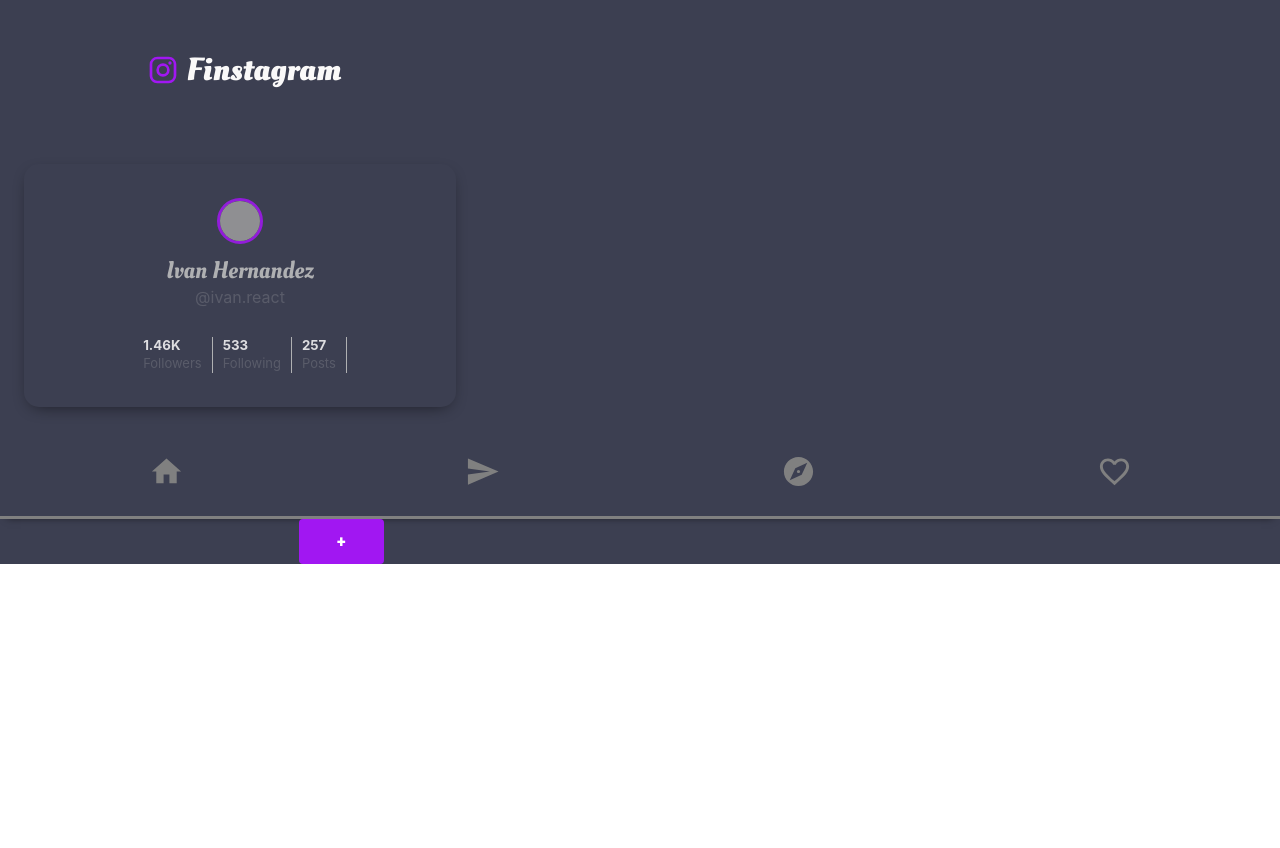
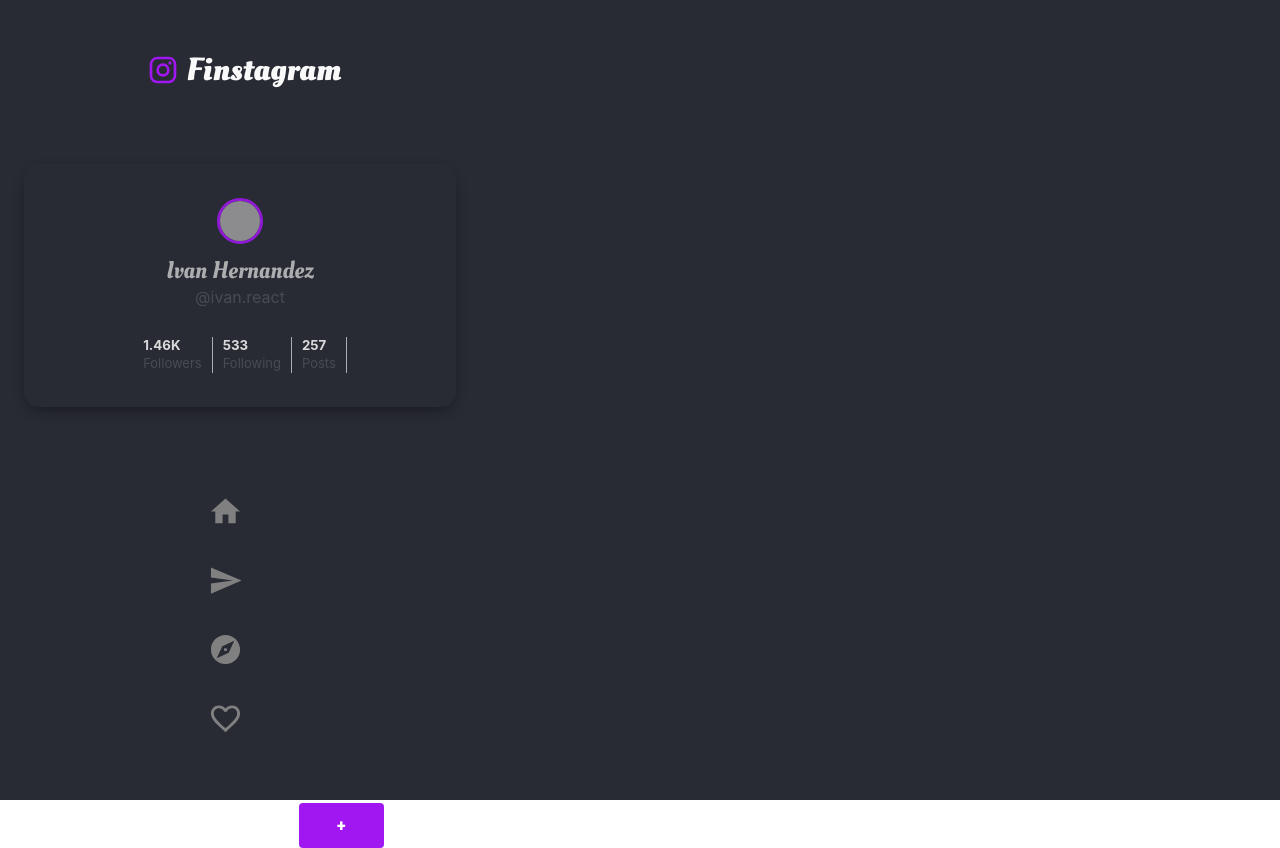
Before and after one commit to NaviTech11/Finstagram, a React (Create React App) app: page /landing in a window 1280 px wide. Before the commit the page ends 800 px from the top, so only its background shows below. Built offline with nearby package versions, Linux system fonts and the light colour scheme; grey boxes are pictures that could not be loaded.

Commit message:
Add final touches

```diff
--- a/src/Components/Messenger/Auth.js
+++ b/src/Components/Messenger/Auth.js
@@ -4,13 +4,8 @@ import './Messenger.css';
 import Message from './Message';
 import db from '../../firebase';
 import firebase from 'firebase';
-import FlipMove from 'react-flip-move';
-import SendIcon from '@material-ui/icons/Send';
-import { IconButton, Grid } from '@material-ui/core';
 import 'firebase/firestore';
 import 'firebase/auth';
-import { useAuthState } from 'react-firebase-hooks/auth';
-import { useCollectionData } from 'react-firebase-hooks/firestore';
 
 const auth = firebase.auth();
 
--- a/src/Components/Messenger/MesSidebar.css
+++ b/src/Components/Messenger/MesSidebar.css
@@ -1,17 +1,17 @@
-.sidebar {
+.mesSidebar {
     background-color: #3C3F51;
     color: #FAF9F9;
-    height: 100%;
-    width: 100%;
+    height: 100vh;
+    width: 25vw;
     overflow-x: hidden;
     overflow-y: auto;
 }
 
-.sidebar::-webkit-scrollbar {
+.mesSidebar::-webkit-scrollbar {
     display: none;
 }
 
-.sidebar__navbar {
+.mesSidebar__navbar {
     display: flex;
     flex-direction: row;
     justify-content: space-evenly;
@@ -20,16 +20,16 @@
     box-shadow: 0px 5px 8px -7px rgba(0, 0, 0, 0.75);
 }
 
-.navbar__option {
+.mesNavbar__option {
     width: 30%;
     padding: 15px 0;
     text-align: center;
     color: gray;
 }
-.navbar__option:hover > .MuiSvgIcon-root {
+.mesNavbar__option:hover > .MuiSvgIcon-root {
     color: #A117F2;
 }
-.navbar__option--active {
+.mesNavbar__option--active {
     color: #A117F2;
     width: 30%;
     padding: 15px 0;
@@ -37,11 +37,11 @@
 
 }
 
-.navbar__link {
+.mesNavbar__link {
     color: gray;
 }
 
-.navbar__link:hover {
+.mesNavbar__link:hover {
     color: #A117F2;
 }
 
--- a/src/Components/Messenger/MesSidebar.js
+++ b/src/Components/Messenger/MesSidebar.js
@@ -1,13 +1,11 @@
-import React, { Component, useState, useEffect } from 'react';
+import React, { Component } from 'react';
 import './MesSidebar.css';
 import { Link } from 'react-router-dom';
 import HomeIcon from '@material-ui/icons/Home';
 import ExploreIcon from '@material-ui/icons/Explore';
 import SendIcon from '@material-ui/icons/Send';
 import FavoriteBorderIcon from '@material-ui/icons/FavoriteBorder';
-import { Card, CardContent, Avatar } from '@material-ui/core';
-import db from '../../firebase';
-import firebase from 'firebase';
+import { Avatar } from '@material-ui/core';
 import { CONVERSATIONS } from './conversations';
 
 
@@ -35,16 +33,6 @@ class MesSidebar extends Component {
         };
     }
 
-    /*const [conversations, setConversations] = useState([]);
-
-    useEffect(() => {
-        db.collection('messages').onSnapshot(snapshot => {
-          setConversations(snapshot.docs.map(doc => ({id: doc.id, message: doc.data()})))
-        });
-      }, [] )
-
-    const userConv = conversations.filter(conv => conv.id === "kyIbYwakEHuxzBOIGNuc" || "oiqjCuj5j7Vc5zD0mQ8F").map()*/
-
     render() {
 
         const convo = this.state.conversations.map(conversation => {
@@ -54,22 +42,22 @@ class MesSidebar extends Component {
         })
 
         return (
-            <div className="sidebar">
-                <div className="sidebar__navbar">
-                    <div className="navbar__option">
-                        <Link to="/landing" className="navbar__link">
+            <div className="mesSidebar">
+                <div className="mesSidebar__navbar">
+                    <div className="mesNavbar__option">
+                        <Link to="/landing" className="mesNavbar__link">
                             <HomeIcon fontSize="large"/>
                         </Link>
                     </div>
-                    <div className="navbar__option--active">
-                        <Link to="/messenger" className="navbar__link">
+                    <div className="mesNavbar__option--active">
+                        <Link to="/messenger" className="mesNavbar__link">
                             <SendIcon fontSize="large"/>
                         </Link>
                     </div>
-                    <div className="navbar__option">
+                    <div className="mesNavbar__option">
                         <ExploreIcon fontSize="large"/>
                     </div>
-                    <div className="navbar__option">
+                    <div className="mesNavbar__option">
                         <FavoriteBorderIcon fontSize="large"/>
                     </div>
                 </div>
--- a/src/Components/Messenger/Messenger.css
+++ b/src/Components/Messenger/Messenger.css
@@ -1,3 +1,3 @@
-.messengerField {
+.messengerField2 {
   text-align: center;
 }
--- a/src/Components/Messenger/Messenger.js
+++ b/src/Components/Messenger/Messenger.js
@@ -1,16 +1,10 @@
-import React, { useState, useEffect } from 'react';
-import { FormControl, Input } from '@material-ui/core';
+import React from 'react';
 import './Messenger.css';
-import Message from './Message';
-import db from '../../firebase';
 import firebase from 'firebase';
-import FlipMove from 'react-flip-move';
-import SendIcon from '@material-ui/icons/Send';
-import { IconButton, Grid } from '@material-ui/core';
+import { Grid } from '@material-ui/core';
 import 'firebase/firestore';
 import 'firebase/auth';
 import { useAuthState } from 'react-firebase-hooks/auth';
-import { useCollectionData } from 'react-firebase-hooks/firestore';
 import { SignIn, SignOut } from './Auth';
 import { ChatRoom } from './Room';
 import MesSidebar from './MesSidebar';
@@ -24,14 +18,11 @@ function Messenger() {
     return (
         <div>
             <Grid container>
-                <Grid className="sb__container" item xs={3}>
+                <Grid item xs={3}>
                     <MesSidebar />
                 </Grid>
                 <Grid item xs={9}>
-                    <div className="messengerField">
-
-                    <h1>Messenger App</h1>
-                    <SignOut />
+                    <div className="messengerField2">
                     <section>
                         {user ? <ChatRoom /> : <SignIn />}
                     </section>
--- a/src/Components/Messenger/Room.css
+++ b/src/Components/Messenger/Room.css
@@ -1,7 +1,15 @@
 .messengerField {
     text-align: center;
     background-color: #282A34;
+    height: 100vh;
+    width: 75vw;
+    overflow-x: hidden;
+    overflow-y: auto;
   }
+
+.messengerField::-webkit-scrollbar {
+    display: none;
+}
 
 .messengerForm {
     padding: 20px;
```
Also changed, not shown: src/Components/Messenger/Room.js (+0 -8 lines).
